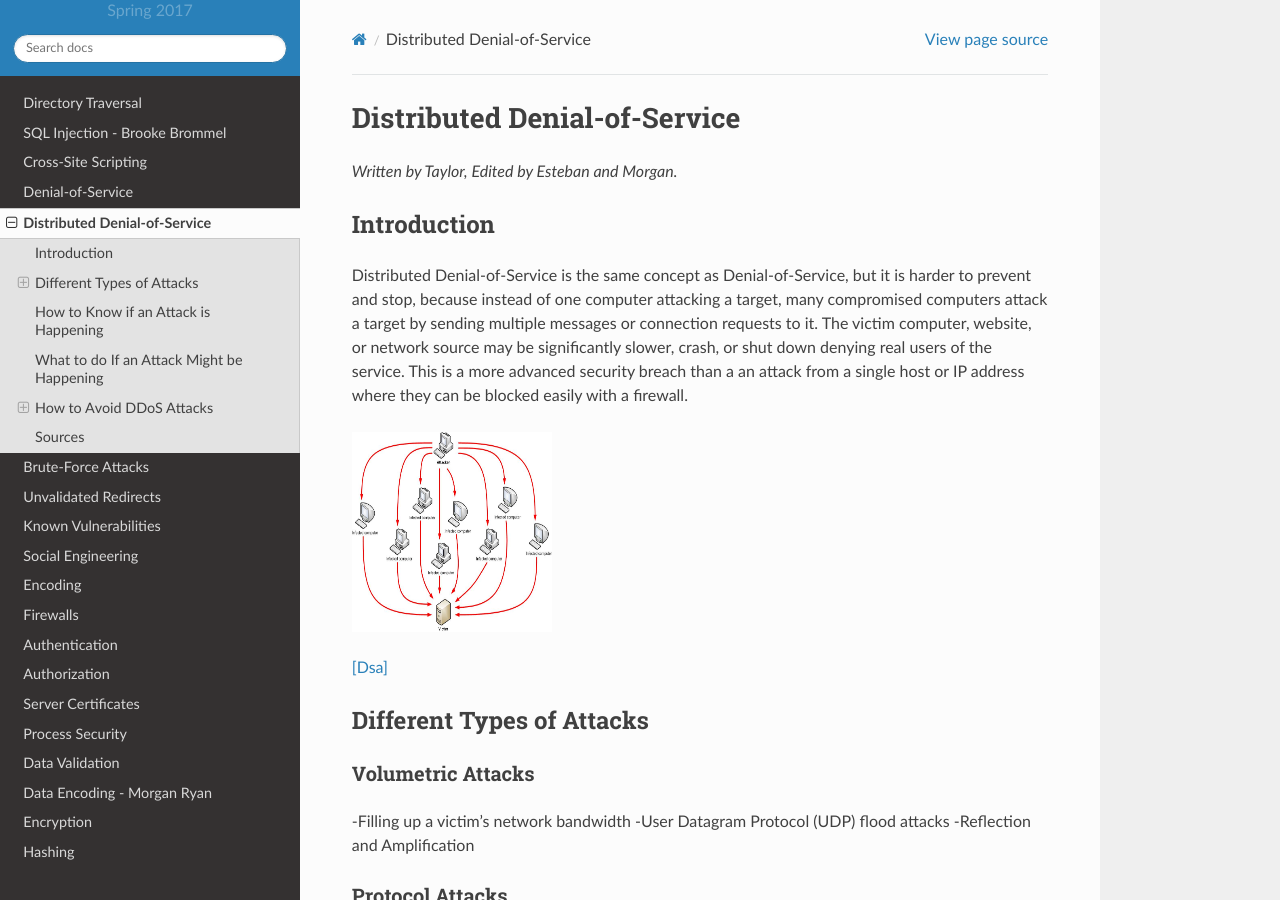
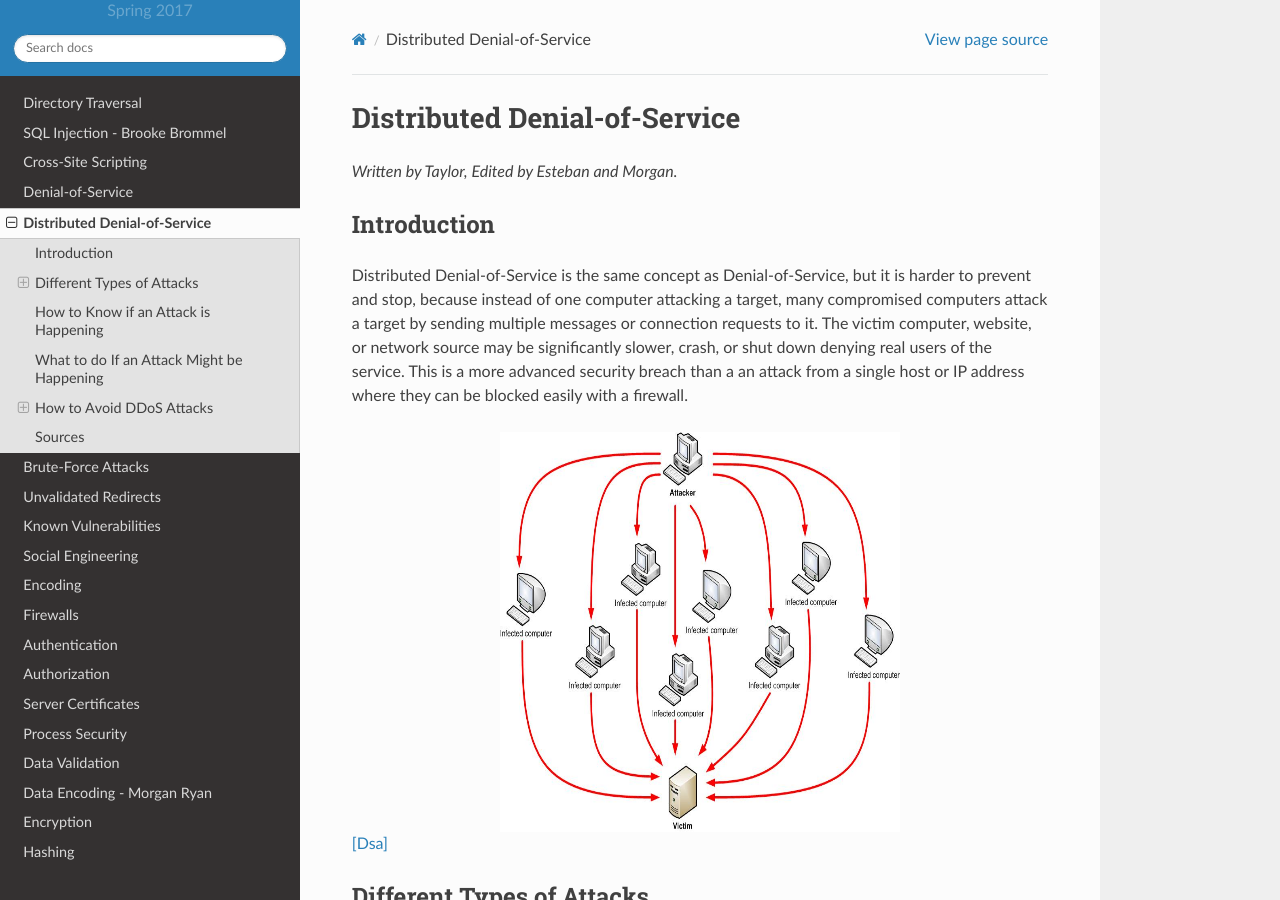
Before and after one commit to pvcraven/2017_web_security, a Sphinx documentation site: the page built from source/ddos/ddos.rst, in a window 1280 px wide and 900 px high. Built offline with Sphinx 7.4.7 and the Read the Docs theme 2.0.0, drawn with Linux system fonts in a browser that asks for light colours.

Commit message:
Added more information

```diff
--- a/source/ddos/ddos.rst
+++ b/source/ddos/ddos.rst
@@ -9,8 +9,9 @@ Introduction
 Distributed Denial-of-Service is the same concept as Denial-of-Service, but it is harder to prevent and stop, because instead of one computer attacking a target, many compromised computers attack a target by sending multiple messages or connection requests to it. The victim computer, website, or network source may be significantly slower, crash, or shut down denying real users of the service. This is a more advanced security breach than a an attack from a single host or IP address where they can be blocked easily with a firewall.
 
 .. figure:: ddos.jpg
-	:height: 200px
-	:width: 200px
+	:height: 400px
+	:width: 400px
+	:align: center
 [Dsa]_
 
 Different Types of Attacks
```
